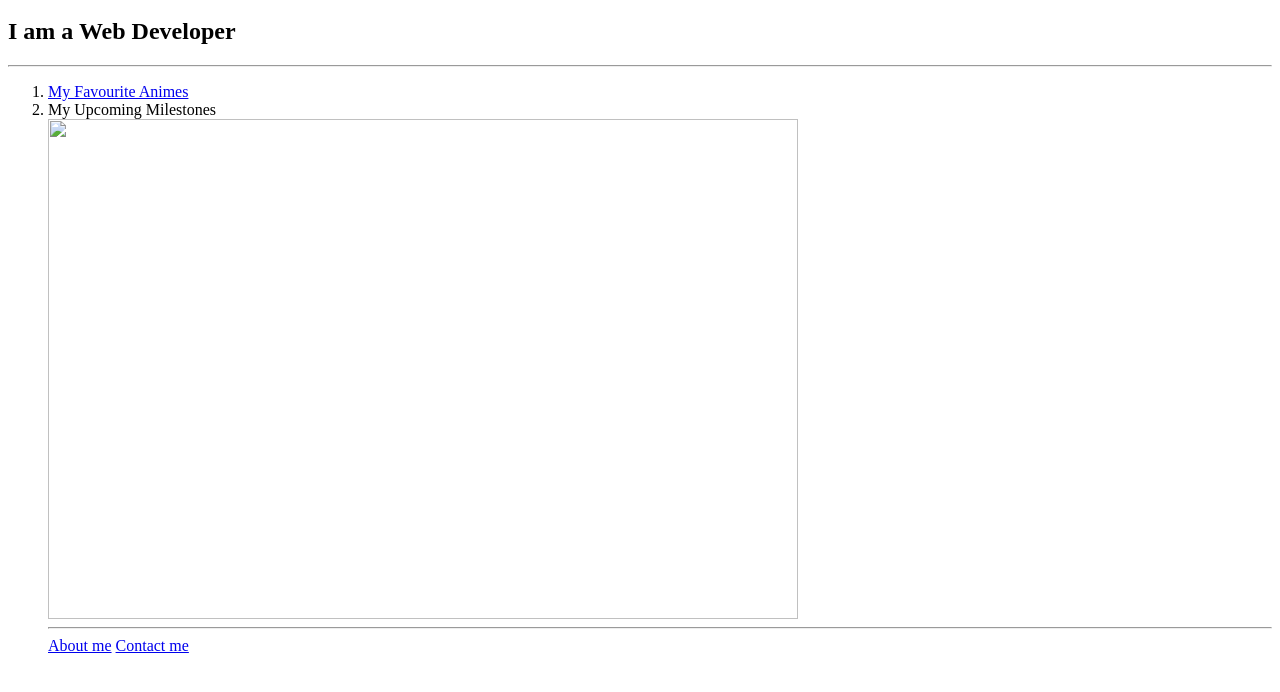
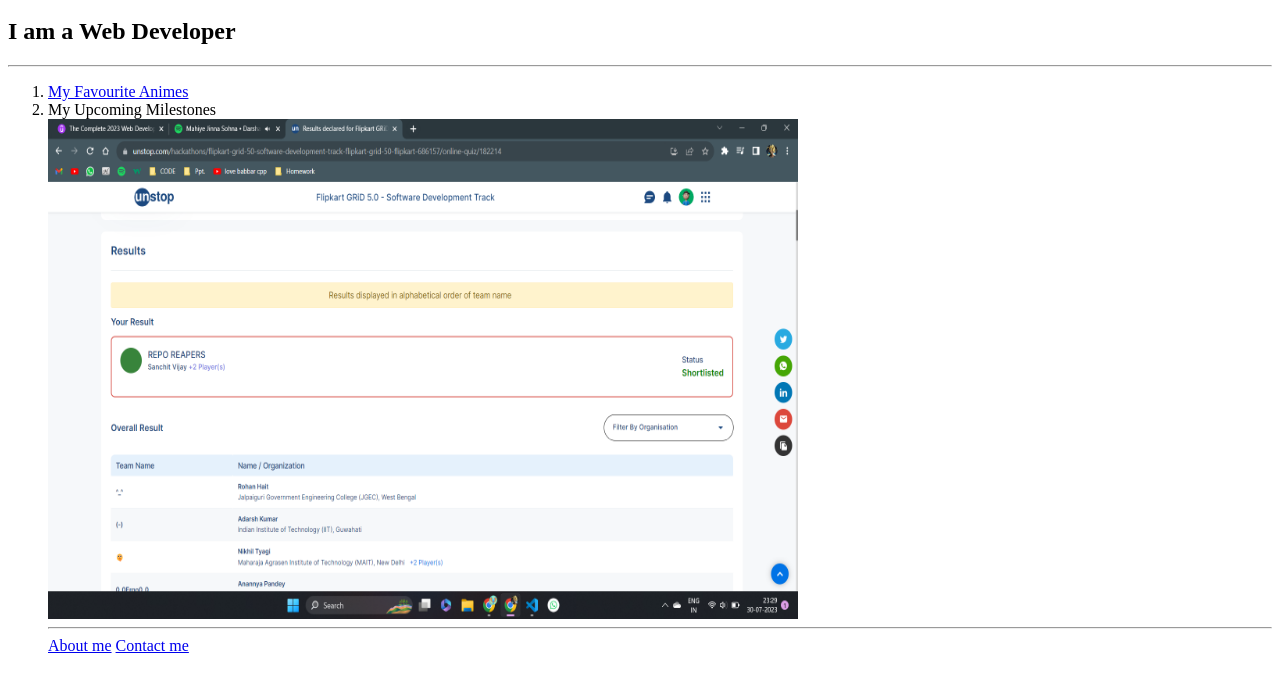
Before and after one commit to Anoint2612/html-portfolio, a plain HTML site: page index.html in a window 1280 px wide. Shown: the part 48-740 px from the top of the page. Drawn offline with Linux system fonts and the light colour scheme.

Commit message:
Update index.html

```diff
--- a/index.html
+++ b/index.html
@@ -4,7 +4,7 @@
 <ol>
 <li><a href="../4.1 Webpages/index.html">My Favourite Animes</a></li>
 <li>My Upcoming Milestones</li>
-<img src="../4.3 HTML Porfolio Project/Unstop_Flipkart.png" height="500" width="750">
+<img src="Unstop_Flipkart.png" height="500" width="750">
 <hr>
 <a href="./public/about.html">About me</a>
 <a href="./public/contact.html">Contact me</a>
```
